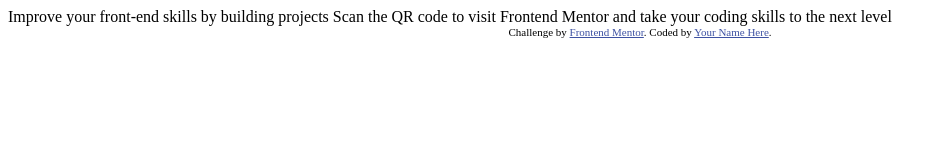
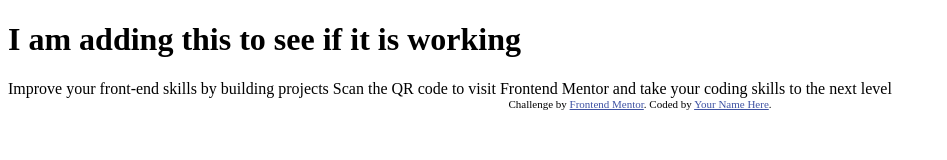
Before and after one commit to bakellian/qr-code, a plain HTML site: page index.html in a window 1280 px wide. Shown: the whole page, without its empty margins (0-947 px from the left). Drawn offline with Linux system fonts and the light colour scheme.

Commit message:
testing 123

```diff
--- a/index.html
+++ b/index.html
@@ -15,6 +15,7 @@
   </style>
 </head>
 <body>
+  <h1>I am adding this to see if it is working</h1>
 
   Improve your front-end skills by building projects
 
```
